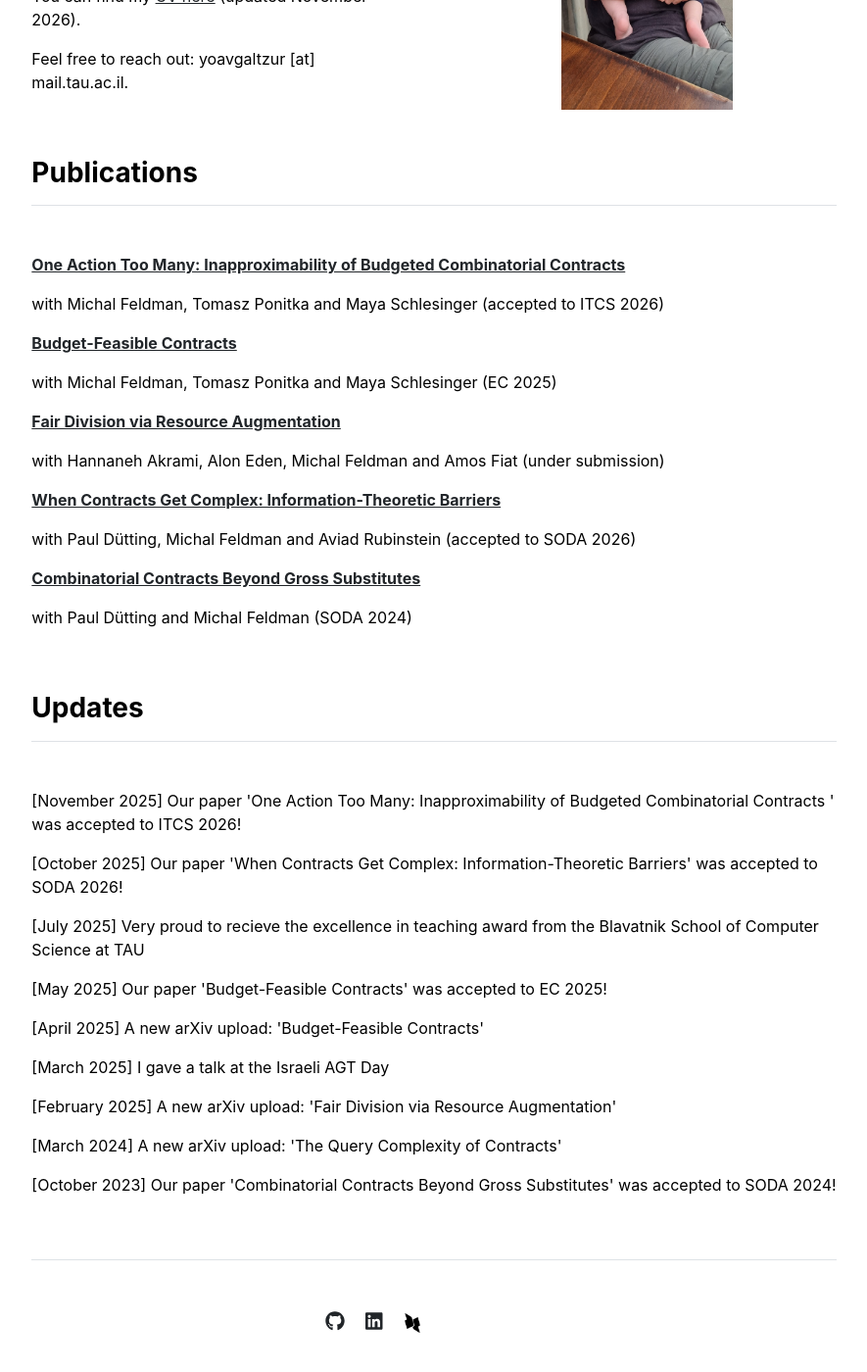
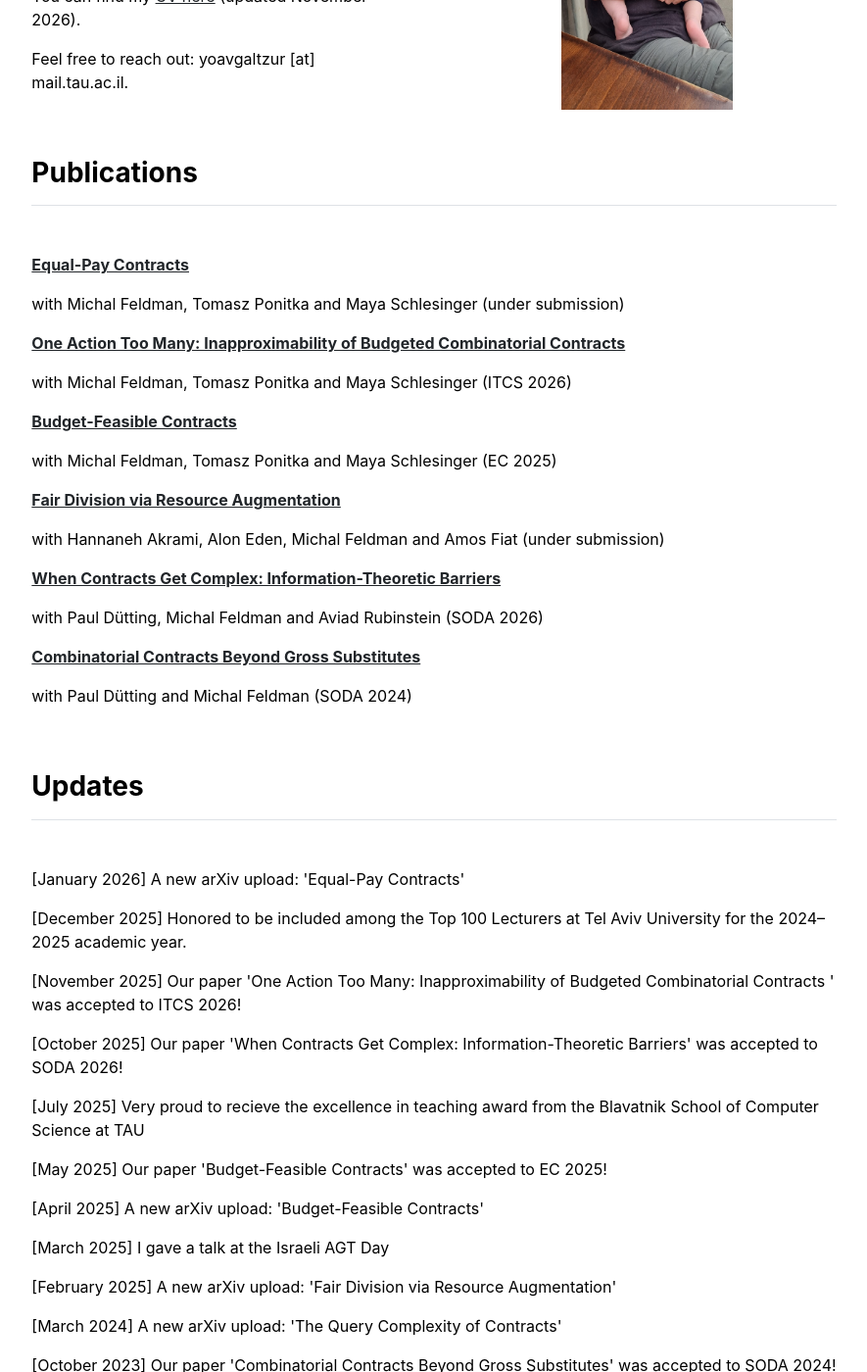
Before and after one commit to yoavGaltzur/yoavGaltzur.github.io, a Jekyll site: the page built from index.md, in a window 1280 px wide and 1400 px high, scrolled down 431 px. Shown: the whole window at 98% size, without its empty margins (197-1082 px from the left). Built offline with Jekyll 4.4.1, drawn with Linux system fonts in a browser that asks for light colours.

Commit message:
Update publications and add new updates

```diff
--- a/_data/settings.yml
+++ b/_data/settings.yml
@@ -16,13 +16,16 @@ talks:
 - {name: "Fair Division via Resource Augmentation at the Israeli AGT Day 2025", url: "https://www.youtube.com/watch?v=Qa0_j70uVYM"}
 
 publications:
-- {name: "One Action Too Many: Inapproximability of Budgeted Combinatorial Contracts", url: "https://arxiv.org/abs/2511.20110", coauthors: "Michal Feldman, Tomasz Ponitka and Maya Schlesinger", venue: "accepted to ITCS 2026"}
+- {name: "Equal-Pay Contracts", url: "https://arxiv.org/abs/2601.15478", coauthors: "Michal Feldman, Tomasz Ponitka and Maya Schlesinger", venue: "under submission"}
+- {name: "One Action Too Many: Inapproximability of Budgeted Combinatorial Contracts", url: "https://arxiv.org/abs/2511.20110", coauthors: "Michal Feldman, Tomasz Ponitka and Maya Schlesinger", venue: "ITCS 2026"}
 - {name: "Budget-Feasible Contracts", url: "https://arxiv.org/abs/2504.01773", coauthors: "Michal Feldman, Tomasz Ponitka and Maya Schlesinger", venue: "EC 2025"}
 - {name: "Fair Division via Resource Augmentation", url: "https://arxiv.org/abs/2502.09377", coauthors: "Hannaneh Akrami, Alon Eden, Michal Feldman and Amos Fiat", venue: "under submission"}
-- {name: "When Contracts Get Complex: Information-Theoretic Barriers", url: "https://arxiv.org/abs/2403.09794", coauthors: "Paul Dütting, Michal Feldman and Aviad Rubinstein", venue: "accepted to SODA 2026"}
+- {name: "When Contracts Get Complex: Information-Theoretic Barriers", url: "https://arxiv.org/abs/2403.09794", coauthors: "Paul Dütting, Michal Feldman and Aviad Rubinstein", venue: "SODA 2026"}
 - {name: "Combinatorial Contracts Beyond Gross Substitutes", url: "https://arxiv.org/abs/2309.10766", coauthors: "Paul Dütting and Michal Feldman", venue: "SODA 2024"}
 
 updates:
+- {content: "A new arXiv upload: 'Equal-Pay Contracts'", date: "January 2026"}
+- {content: "Honored to be included among the Top 100 Lecturers at Tel Aviv University for the 2024–2025 academic year.", date: "December 2025"}
 - {content: "Our paper 'One Action Too Many: Inapproximability of Budgeted Combinatorial Contracts
 ' was accepted to ITCS 2026!", date: "November 2025"}
 - {content: "Our paper 'When Contracts Get Complex: Information-Theoretic Barriers' was accepted to SODA 2026!", date: "October 2025"}
```
